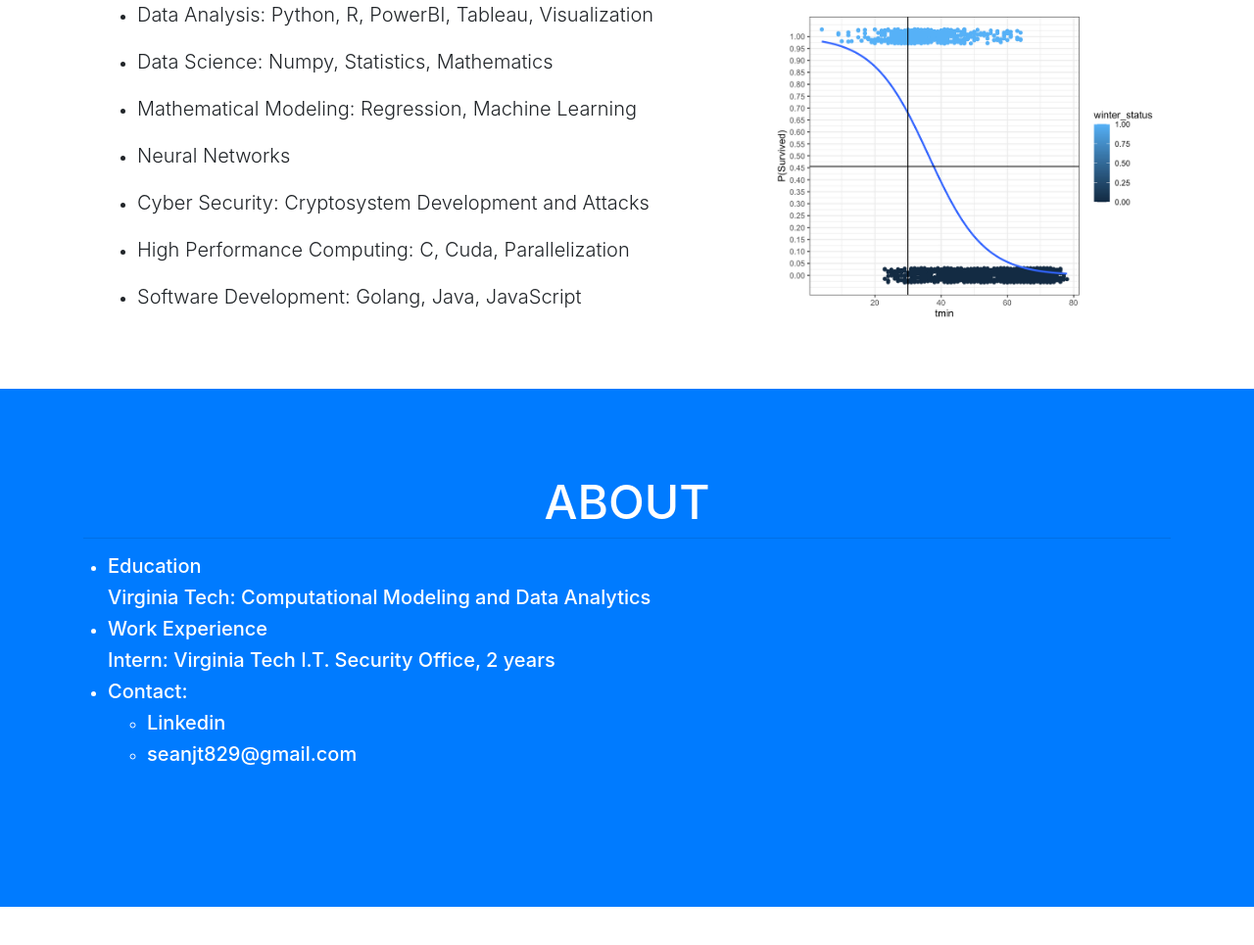
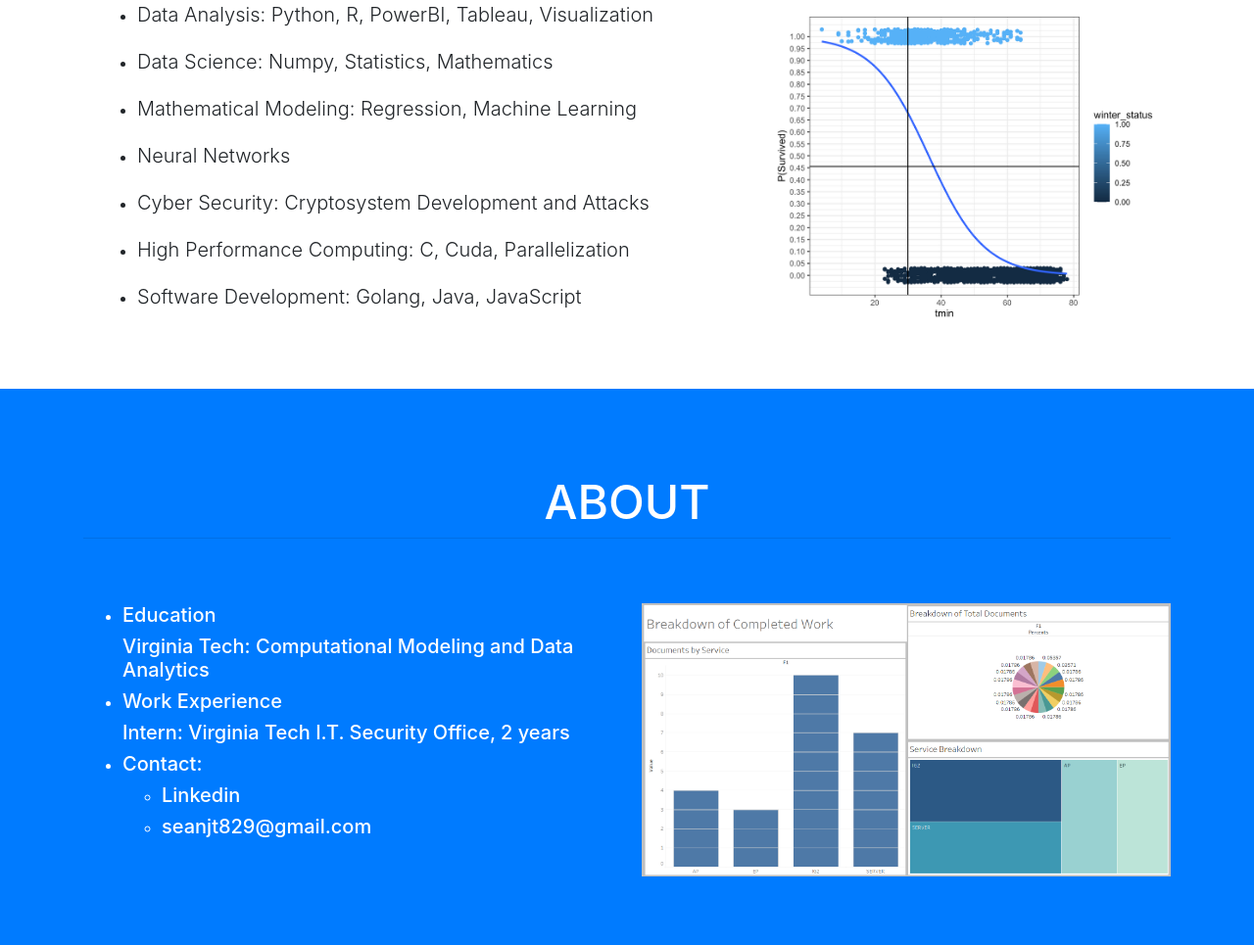
Before and after one commit to seant4/seant4.github.io, a website with bundled scripts: page index.html in a window 1280 px wide. Shown: the part 1975-2940 px from the top of the page at 98% size. Before the commit the page ends 2901 px from the top, so only its background shows below. Built offline with nearby package versions, Linux system fonts and the light colour scheme.

Commit message:
Added image

```diff
--- a/index.html
+++ b/index.html
@@ -153,7 +153,10 @@
       <div class="container">
         <h2 class="text-center text-uppercase text-white">About</h2>
         <hr>
-        <div class="row">
+
+          <div class="row", style="padding-top:50px; ">
+          <div class="col-md-6">
+            <a class="portfolio-item d-block mx-auto">
             <ul>
               <li><h5>Education</h5></li>
               <h5>Virginia Tech: Computational Modeling and Data Analytics</h5>
@@ -164,13 +167,17 @@
                 <li><h5><a href="https://www.linkedin.com/in/sean-theisen/", style="color:white">Linkedin</a></h5></li>
                 <li><h5>seanjt829@gmail.com</h5></li>
               </ul>
-
             </ul>
+          </div>
+          <div class="col-md-6">
+            <img src="img/examples/itso.png", style="max-width: 100%; max-height: 100%;" />
+          </div>
+        </div>
+        </div>
         </div>
         <div class="text-center mt-4">
           <!a class="btn btn-xl btn-outline-light" href="#"!>
             <!i class="fas fa-download mr-2"!></i>
-
           </a>
         </div>
       </div>
```
